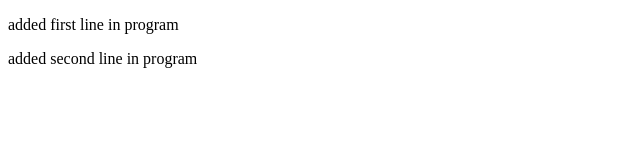
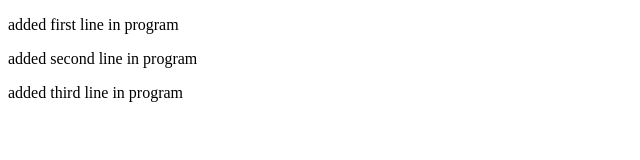
Before and after one commit to shravannayak38/index.html2, a plain HTML site: page index.html in a window 1280 px wide. Shown: the whole page, without its empty margins (0-640 px from the left). Drawn offline with Linux system fonts and the light colour scheme.

Commit message:
my third commit

```diff
--- a/index.html
+++ b/index.html
@@ -3,5 +3,6 @@
      <body>
             <p>added first line in program</p>
             <p>added second line in program</p>
+            <p>added third line in program</p>
      </body>
 </html>
```
